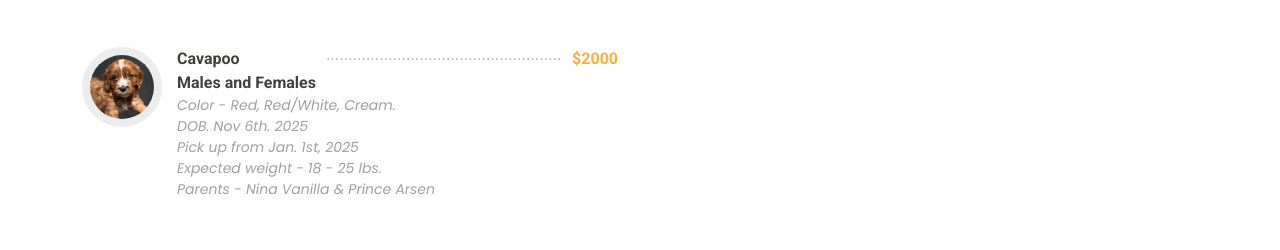
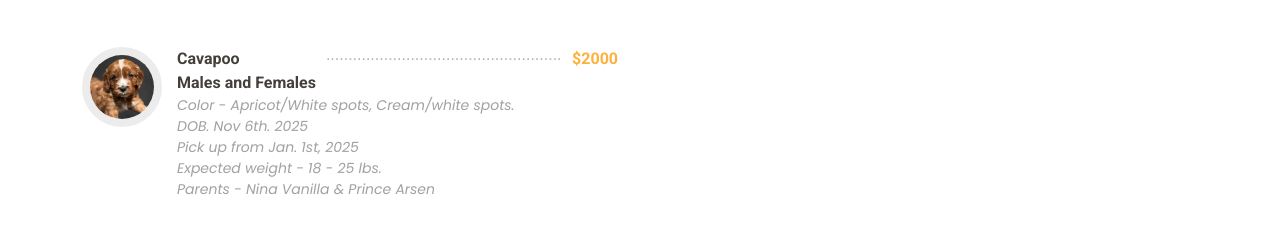
Before and after one commit to muffinpupps/muffinpupps-website, a plain HTML site: page index.html in a window 1280 px wide. Shown: the part 2557-2807 px from the top of the page. Drawn offline with Linux system fonts and the light colour scheme; a web font is replaced by a local one.

Commit message:
Update index.html

```diff
--- a/index.html
+++ b/index.html
@@ -297,7 +297,7 @@
                 <br>Males and Females</a><span>$2000</span>
             </div>
             <div class="menu-ingredients">
-              Color - Red, Red/White, Cream.
+              Color - Apricot/White spots, Cream/white spots.
               <br>
               DOB. Nov 6th. 2025
               <br> Pick up from Jan. 1st, 2025
```
